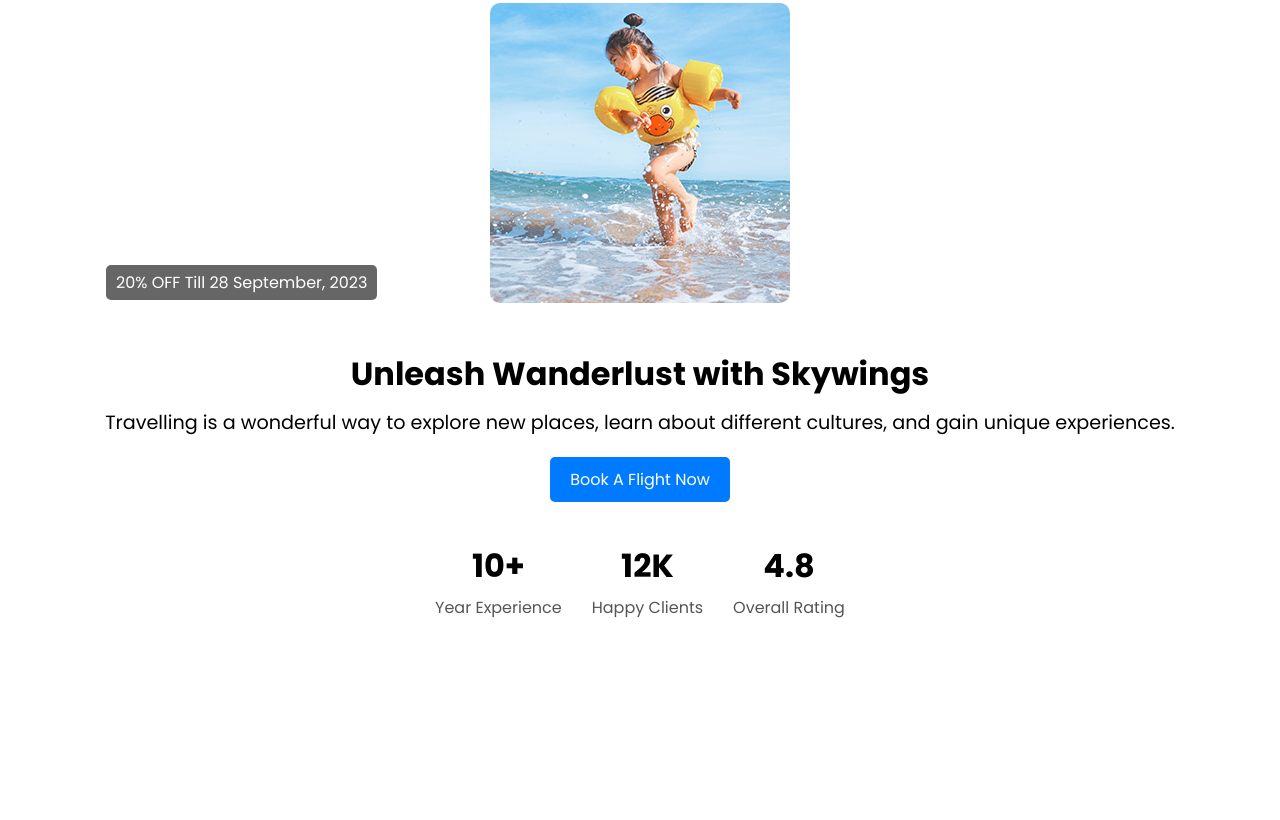
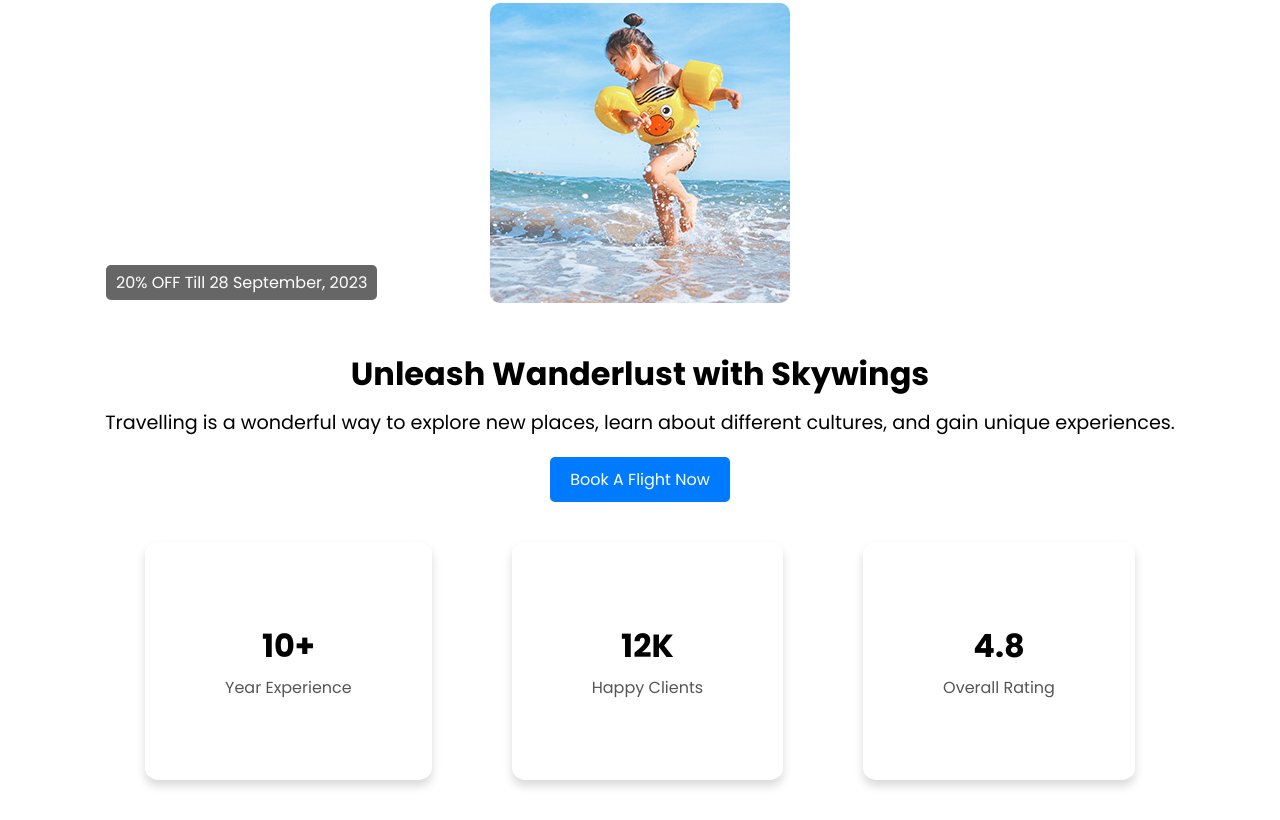
Before and after one commit to fauzul91/Travel-Agency, a plain HTML site: page index.html in a window 1280 px wide. Shown: the part 2031-2851 px from the top of the page. Before the commit the page ends 2691 px from the top, so only its background shows below. Drawn offline with nearby package versions, Linux system fonts and the light colour scheme.

Commit message:
feat(about-us): update stats-section

```diff
--- a/dist/css/style.css
+++ b/dist/css/style.css
@@ -834,9 +834,15 @@
 .stats-section {
     display: flex;
     justify-content: center;
-    gap: 30px;
+    gap: 5rem;
 }
 
+.stat-item {
+    padding: 5rem;
+    background-color: var(--primary-color);
+    box-shadow: 0 6px 10px rgba(0, 0, 0, 0.15);
+    border-radius: 5%;
+}
 .stat-item h2 {
     font-size: 2rem;
     margin-bottom: 5px;
```
